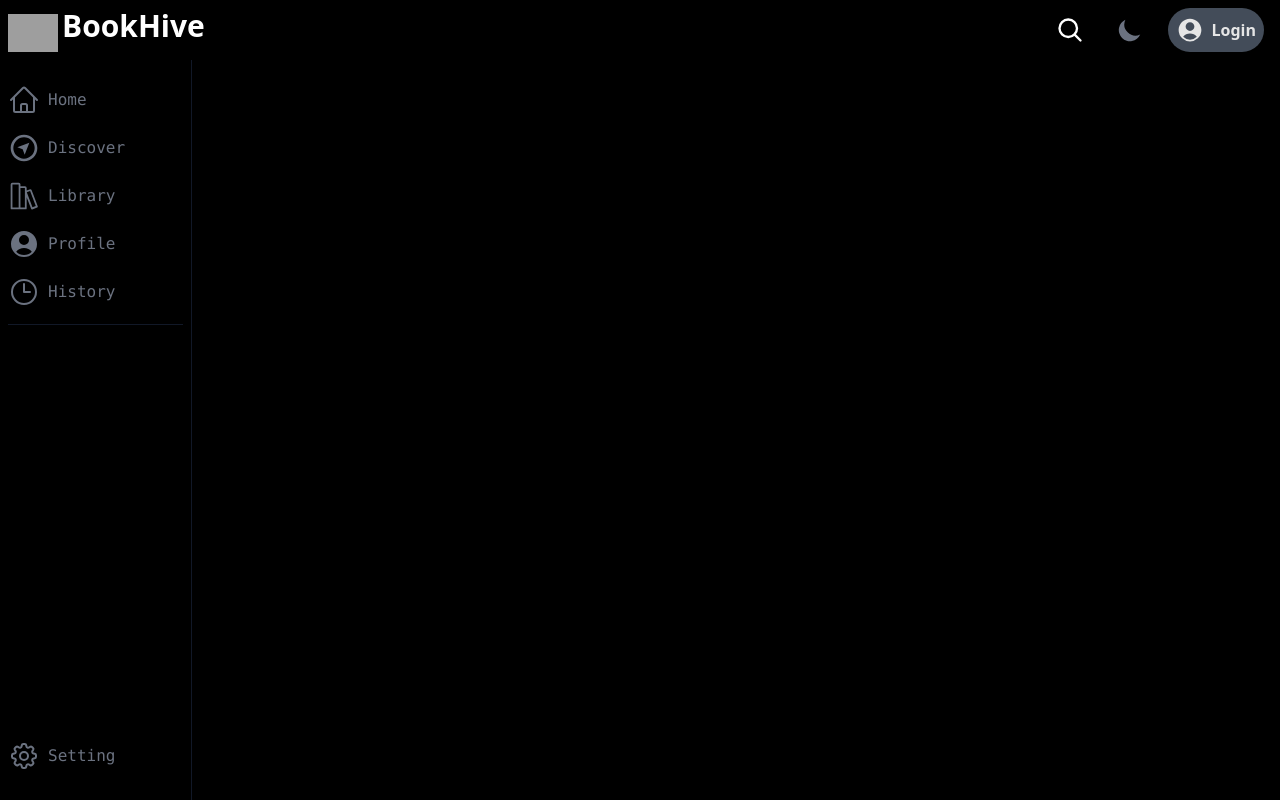
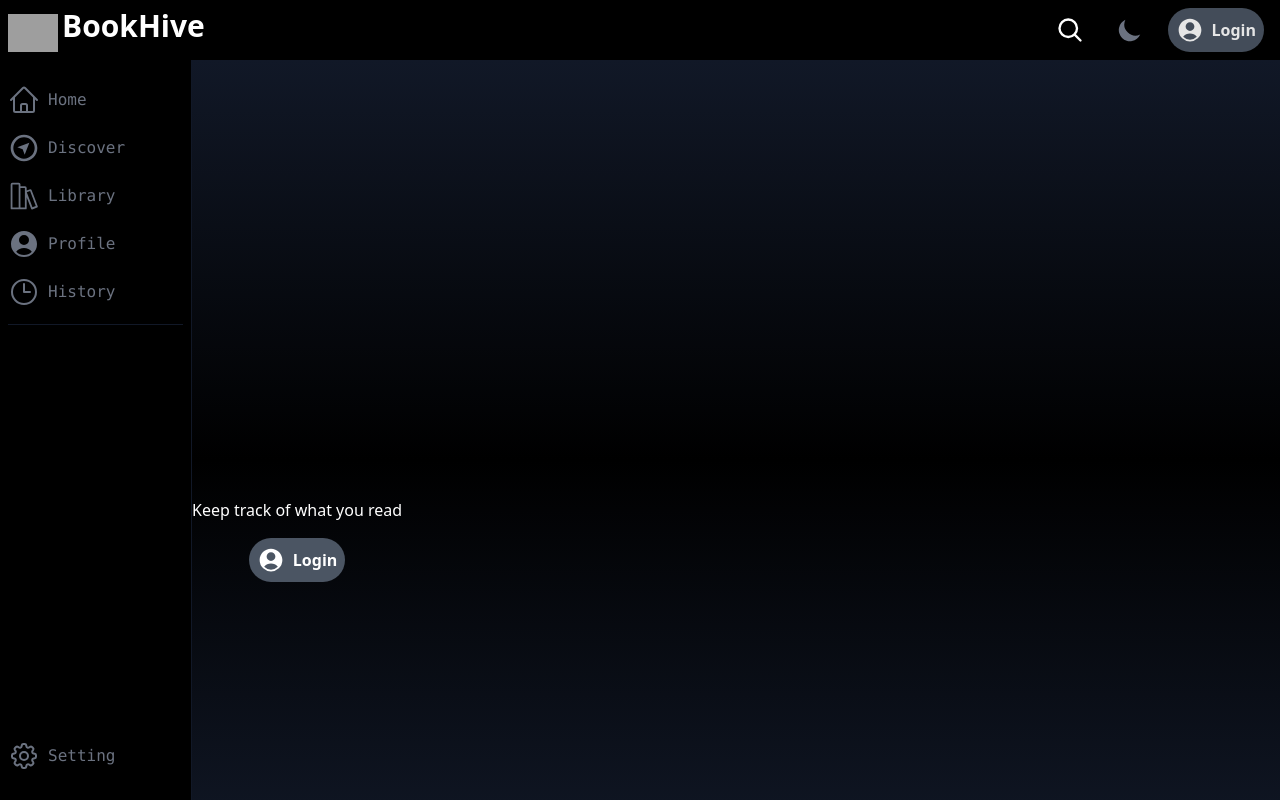
Before and after one commit to Bikash-nath/BookHive, a Next.js app: page /user/history in a window 1280 px wide. Before the commit this address had no page. Built offline with nearby package versions, Linux system fonts and the light colour scheme; grey boxes are pictures that could not be loaded.

Commit message:
restore History page

```diff
--- a/components/author/AuthorRow.js
+++ b/components/author/AuthorRow.js
@@ -12,13 +12,13 @@ function AuthorsRow({ authors }) {
 		slidesToShow: 5,
 		slidesToScroll: 5,
 		initialSlide: 0,
+		dots: DarkDots,
 		responsive: [
 			{
 				breakpoint: 1240,
 				settings: {
 					slidesToShow: 4,
 					slidesToScroll: 4,
-					dots: true,
 				},
 			},
 			{
@@ -35,6 +35,7 @@ function AuthorsRow({ authors }) {
 					slidesToShow: 2,
 					slidesToScroll: 2,
 					arrows: false,
+					dots: true,
 				},
 			},
 		],
--- a/components/book/BookRow.js
+++ b/components/book/BookRow.js
@@ -18,7 +18,7 @@ function DarkDots(props) {
 
 function BooksRow({ books }) {
 	const settings = {
-		dots: DarkDot,
+		dots: DarkDots,
 		infinite: false,
 		speed: 500,
 		slidesToShow: 5,
--- /dev/null
+++ b/pages/user/history.js
@@ -0,0 +1,37 @@
+import Head from 'next/head'
+import { Fragment } from 'react'
+
+import HistoryIcon from '../../components/ui/icons/HistoryIcon'
+import LoginButton from '../../components/ui/LoginButton'
+
+function HistoryPage(props) {
+	const user = ''
+
+	return (
+		<Fragment>
+			<Head>
+				<title>History</title>
+				<meta name='description' content='History section' />
+			</Head>
+			<div className='flex items-center screen-gradient text-white'>
+				{!user ? (
+					<div className='flex flex-col h-screen items-center justify-center items-center'>
+						<div className='mx-auto px-auto p-6 md:p-8'>
+							<HistoryIcon dimensions='h-20 w-20' />
+						</div>
+						<div className='py-4'>
+							<h2>Keep track of what you read</h2>
+						</div>
+						<div className=''>
+							<LoginButton />
+						</div>
+					</div>
+				) : (
+					<>{<HistoryIcon dimensions='h-20 w-20' />}</>
+				)}
+			</div>
+		</Fragment>
+	)
+}
+
+export default HistoryPage
```
